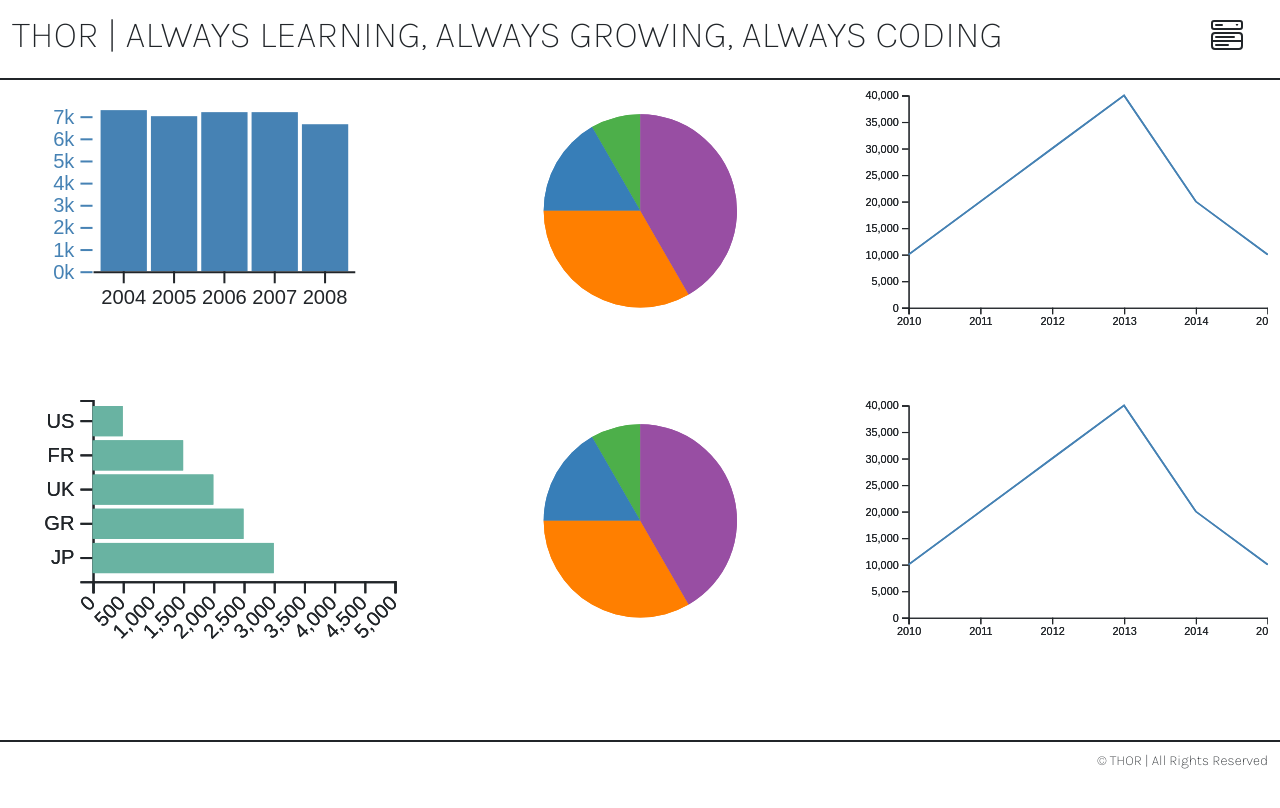
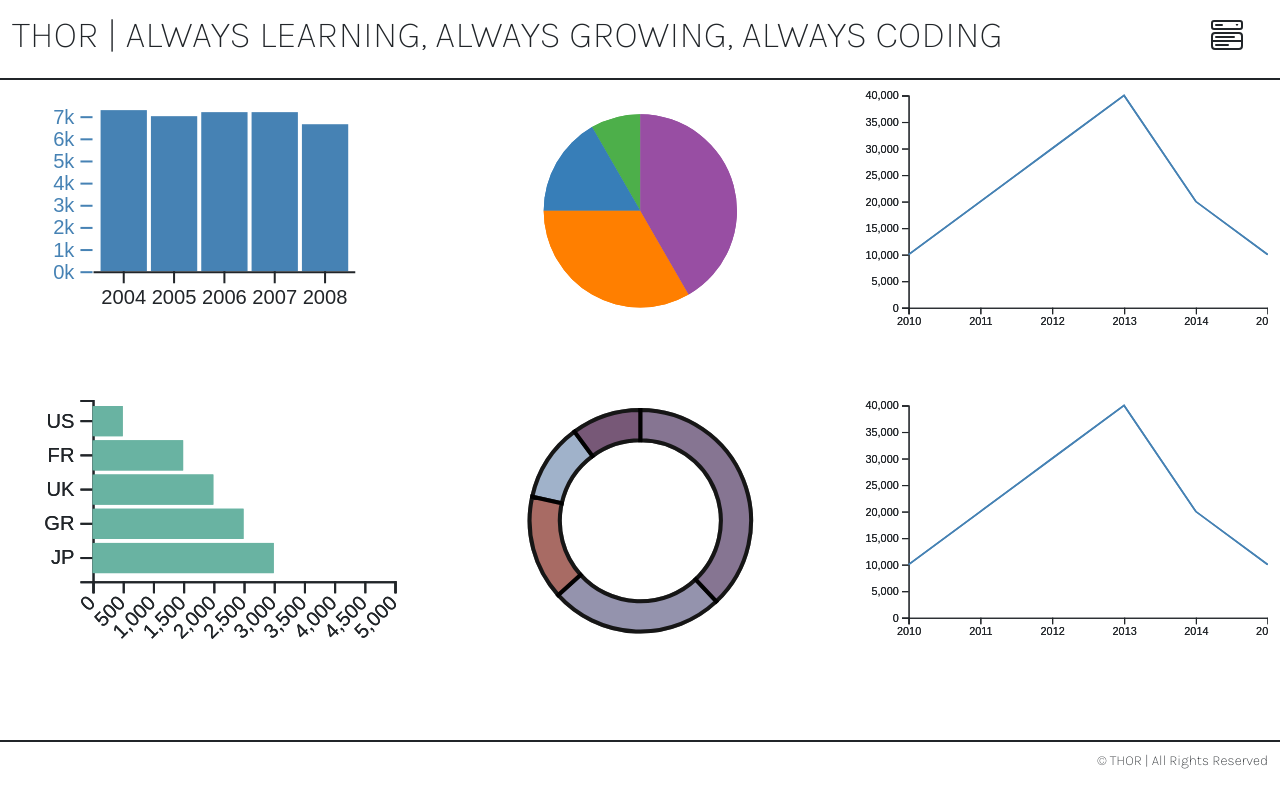
Before and after one commit to dthor1981/dthor1981.github.io, a React (Create React App) app: page / in a window 1280 px wide. Shown: the top 808 px of the page. Built offline with nearby package versions, Linux system fonts and the light colour scheme.

Commit message:
added donut chart

```diff
--- a/src/assets/data/data.json
+++ b/src/assets/data/data.json
@@ -54,6 +54,6 @@
       "Country": "JP",
       "Value": "3000"
     }
-
-]
+  ],
+  "donutData": { "a": 9, "b": 20, "c": 30, "d": 8, "e": 12 }
 }
--- a/src/components/home.tsx
+++ b/src/components/home.tsx
@@ -2,6 +2,7 @@ import React from "react";
 import BarChart from '../d3/BarChart';
 import PieChart from "../d3/PieChart";
 import LineChart from "../d3/LineChart";
+import DonutChart from "../d3/DonutChart";
 import HorizontalBarChart from "../d3/HorizontalBarChart";
 import data from '../assets/data/data.json'
 
@@ -26,9 +27,9 @@ class Home extends React.Component {
                         <HorizontalBarChart data={data.horizontalBarData} />
                     </div>
                     <div className="col-4 d-flex svg-container">
-                        <PieChart data={data.pieData} />
+                        <DonutChart data={data.donutData} />
                     </div>
-                    <div className="col-4 d-flex svg-line-chart-containerr">
+                    <div className="col-4 d-flex svg-line-chart-container">
                         <LineChart data={data.lineData} />
                     </div>
                 </div>
--- /dev/null
+++ b/src/d3/DonutChart.js
@@ -0,0 +1,60 @@
+import { useD3 } from "../hooks/useD3";
+import React from "react";
+import * as d3 from "d3";
+
+let width = 100;
+let height = 100;
+let margin = 10;
+
+function DonutChart({ data }) {
+  const ref = useD3((svg) => {
+    console.log(data);
+
+    // The radius of the pieplot is half the width or half the height (smallest one). I subtract a bit of margin.
+    const radius = Math.min(width, height) / 2 - margin;
+    svg
+      .attr("preserveAspectRatio", "xMinYMin meet")
+      .attr("viewBox", "0 0 200 120")
+      .classed("svg-content", true);
+
+    // set the color scale
+    const color = d3
+      .scaleOrdinal()
+      .range(["#98abc5", "#8a89a6", "#7b6888", "#6b486b", "#a05d56"]);
+
+    // Compute the position of each group on the pie:
+    const pie = d3.pie().value((d) => d[1]);
+
+    const data_ready = pie(Object.entries(data));
+
+    // Build the pie chart: Basically, each part of the pie is a path that we build using the arc function.
+    svg
+      .selectAll("pieces")
+      .data(data_ready)
+      .join("path")
+      .attr(
+        "d",
+        d3
+          .arc()
+          .innerRadius(55) // This is the size of the donut hole
+          .outerRadius(radius)
+      )
+      .attr("fill", (d) => color(d.data[0]))
+      .attr("stroke", "black")
+      .style("stroke-width", "2px")
+      .style("opacity", 0.7)
+      .attr("transform", `translate(100,60)`);
+  });
+
+  return (
+    <>
+      <svg
+        viewBox={`0 0 ${height} ${width}`}
+        preserveAspectRatio="xMinYMin meet"
+        ref={ref}
+      ></svg>
+    </>
+  );
+}
+
+export default DonutChart;
```
Lines whose indentation alone changed are shown as unchanged.
